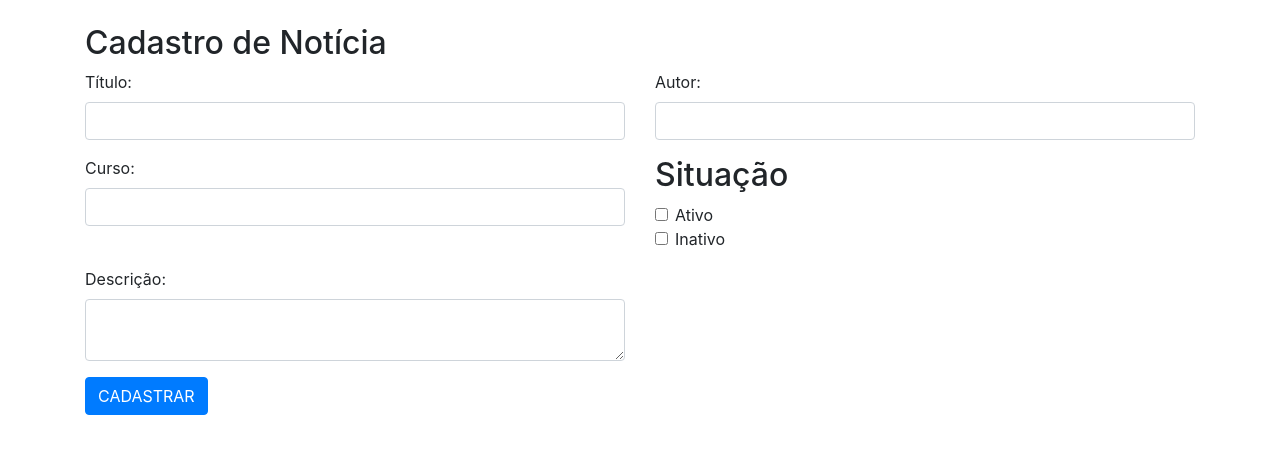
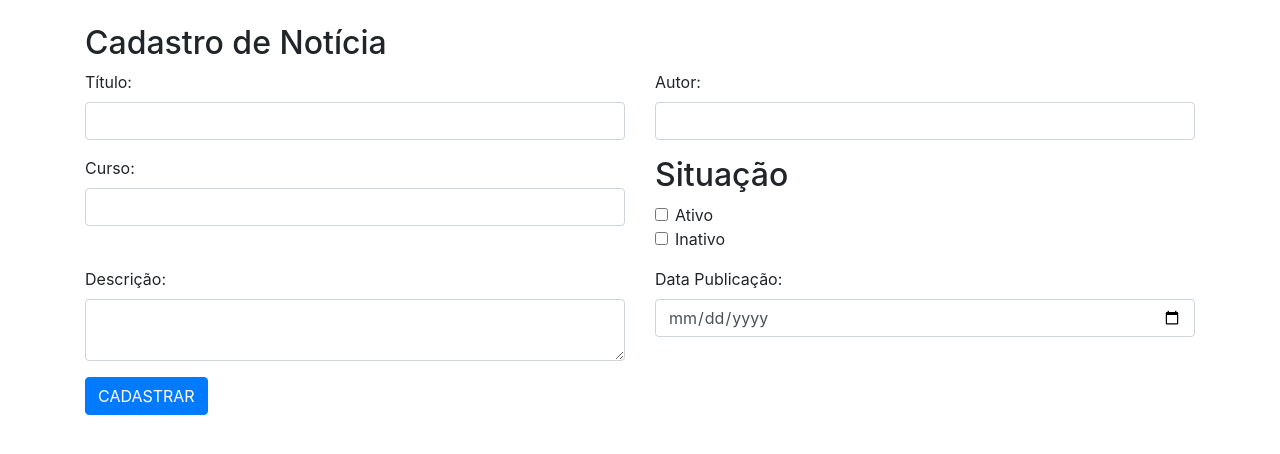
Before and after one commit to anabitencourt/InformaticaIntegrado, a PHP site: page /formCadastrar.php in a window 1280 px wide. Shown: the part 56-510 px from the top of the page. Run offline with PHP 8.4, Linux system fonts and the light colour scheme.

Commit message:
Add files via upload

```diff
--- a/revisao4info/portalNoticia/formCadastrar.php
+++ b/revisao4info/portalNoticia/formCadastrar.php
@@ -15,7 +15,7 @@
 
 	<div class="row">
 		<div class="col-sm-12">
-
+			<form action="controllerNoticia.php" method="post">
 			<div class="row">
 				<div class="col-sm-6">
 					<div class="form-group">
@@ -61,6 +61,12 @@
 			    </textarea>
 			  		</div>
 				</div>
+				<div class="col-sm-6">
+					<div class="form-group">
+			  		  <label for="dataPublicacao">Data Publicação:</label>
+			 		   <input type="date" class="form-control" id="dataPublicacao" name="dataPublicacao">
+				  </div>
+				</div>
 			</div>
 			  <button type="submit" class="btn btn-primary">CADASTRAR</button>
 			</form>
```
